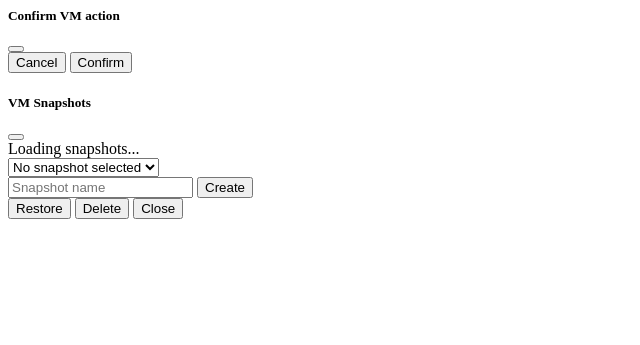
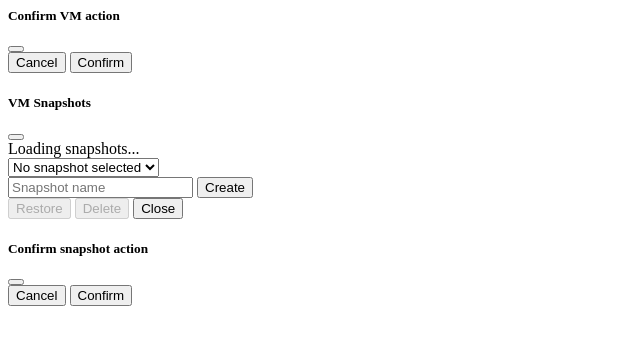
Before and after one commit to leekampgreen-hash/homelab-dashboard, a FastAPI app: template app/templates/components/modal.html in a window 1280 px wide. Shown: the top 345 px of the page, without its empty margins (0-640 px from the left). Run offline with FastAPI, Linux system fonts and the light colour scheme; the template is opened without the code that fills it, so the values that code supplies are empty.

Commit message:
Complete snapshot UI polishing

```diff
--- a/app/templates/components/modal.html
+++ b/app/templates/components/modal.html
@@ -58,8 +58,8 @@
                 </div>
             </div>
             <div class="modal-footer">
-                <button id="restoreSnapshot" type="button" class="btn btn-warning">Restore</button>
-                <button id="deleteSnapshot" type="button" class="btn btn-danger">Delete</button>
+                <button id="restoreSnapshot" type="button" class="btn btn-warning" disabled>Restore</button>
+                <button id="deleteSnapshot" type="button" class="btn btn-danger" disabled>Delete</button>
                 <button type="button" class="btn btn-secondary" data-bs-dismiss="modal">Close</button>
             </div>
         </div>
@@ -67,3 +67,19 @@
 </div>
 
 <div id="taskToastContainer" class="toast-container position-fixed bottom-0 end-0 p-3"></div>
+
+<div class="modal fade" id="snapshotConfirmModal" tabindex="-1" aria-labelledby="snapshotConfirmModalLabel" aria-hidden="true">
+    <div class="modal-dialog">
+        <div class="modal-content">
+            <div class="modal-header">
+                <h5 class="modal-title" id="snapshotConfirmModalLabel">Confirm snapshot action</h5>
+                <button type="button" class="btn-close" data-bs-dismiss="modal" aria-label="Close"></button>
+            </div>
+            <div class="modal-body" id="snapshotConfirmMessage"></div>
+            <div class="modal-footer">
+                <button type="button" class="btn btn-secondary" data-bs-dismiss="modal">Cancel</button>
+                <button type="button" class="btn btn-primary" id="confirmSnapshotAction">Confirm</button>
+            </div>
+        </div>
+    </div>
+</div>
```
Also changed, not shown: app/templates/components/footer_scripts.html (+61 -6 lines).
